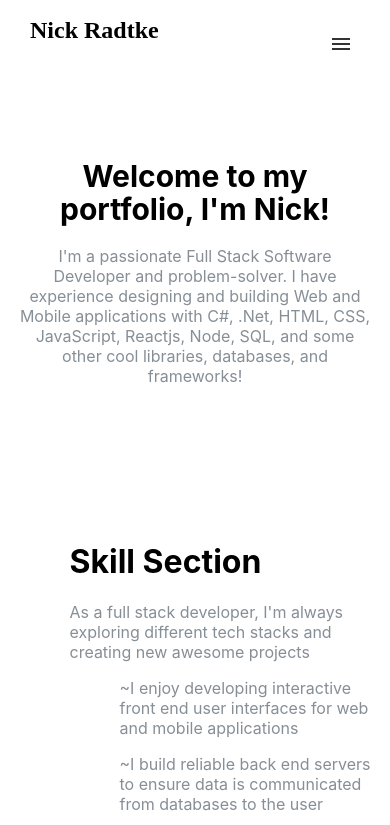
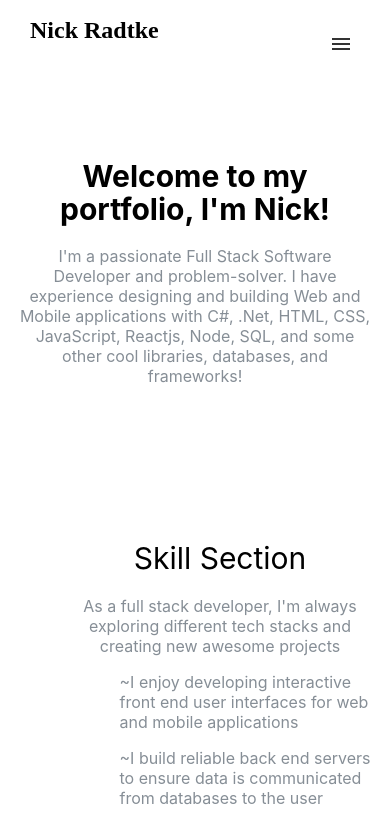
Before and after one commit to NCRadtke00/ncradtke00.github.io, a React (Create React App) app: page / in a window 390 px wide. Shown: the top 825 px of the page. Built offline with nearby package versions, Linux system fonts and the light colour scheme; no server answers.

Commit message:
working on styling skills containers

```diff
--- a/src/container/skills/Skills.css
+++ b/src/container/skills/Skills.css
@@ -8,3 +8,45 @@
   flex: 1;
   margin-bottom: 30px;
 }
+.skills_heading {
+  font-size: 56px;
+  font-weight: 400;
+}
+.subTitle {
+  color: #868e96;
+}
+
+/* Media Query */
+@media (max-width: 1380px) {
+  .skills_heading {
+    font-size: 40px;
+  }
+}
+@media (max-width: 768px) {
+  .skills_heading {
+    font-size: 30px;
+    text-align: center;
+  }
+  .greeting_text_p {
+    font-size: 16px;
+    line-height: normal;
+  }
+  .skills_main_div {
+    flex-direction: column;
+  }
+  .skills_text_div {
+    margin-left: 0px;
+    margin: 20px;
+  }
+  .skills_text {
+    font-size: 16px;
+  }
+  .skills_text_subtitle {
+    font-size: 16px;
+    text-align: center;
+  }
+  .skills_image_div {
+    /* display: none; */
+    order: 2;
+  }
+}
```
